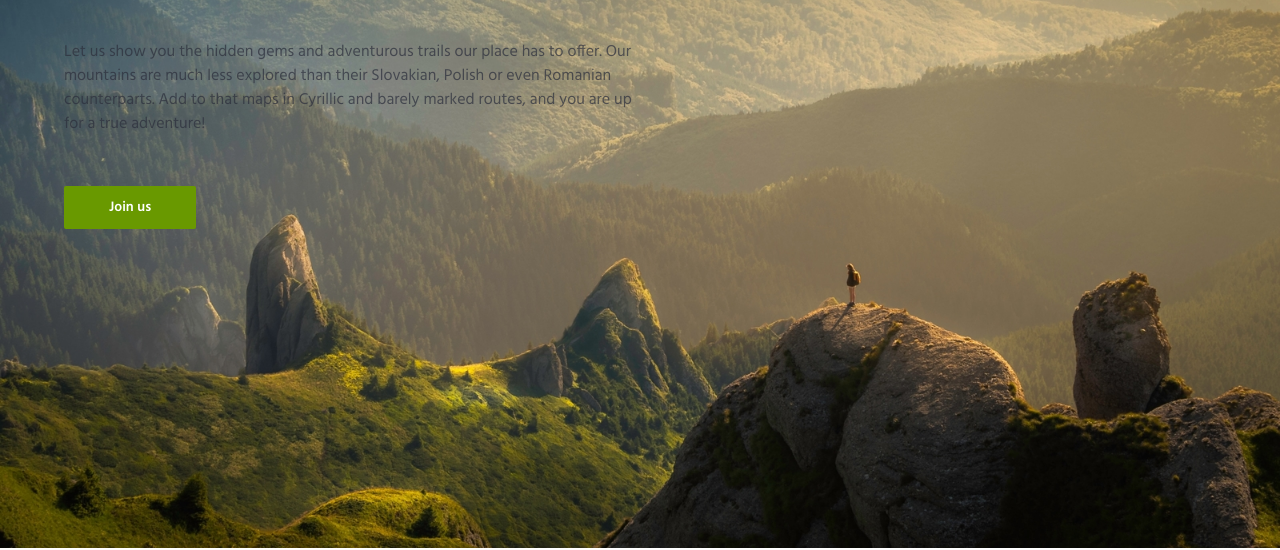
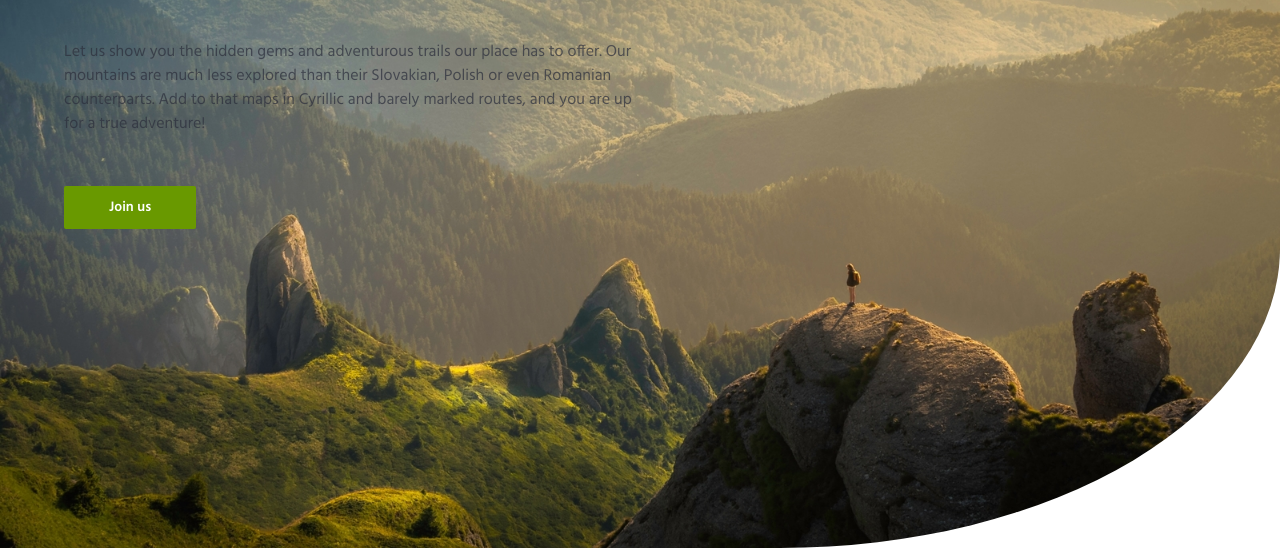
Before and after one commit to IrynaMukhina/FL-11, a plain HTML site: page FL11_HW3/homework/index.html in a window 1280 px wide. Shown: the part 252-802 px from the top of the page. Drawn offline with Linux system fonts and the light colour scheme; a web font is replaced by a local one.

Commit message:
add border radius

```diff
--- a/FL11_HW3/homework/scss/_main.scss
+++ b/FL11_HW3/homework/scss/_main.scss
@@ -59,6 +59,7 @@ body {
   height: 100vh;
   background-size: cover;
   background-position: center;
+  border-bottom-right-radius: 500px 300px;
   .header-wrap {
     margin: 0 auto;
     width: 90%;
@@ -97,12 +98,6 @@ body {
       @include joinButton;
     }
   }
-  // &::before {
-  //   content: '';
-  //   border-bottom: 200px solid $mainBackgroundColor;
-  //   border-left: 350px solid transparent;
-  //   position: absolute;
-  // }
 }
 .section {
   background-color: $mainBackgroundColor;
--- a/FL11_HW3/homework/scss/_variables1.scss
+++ b/FL11_HW3/homework/scss/_variables1.scss
@@ -8,5 +8,4 @@ $footerBackgroundColor: #21232e;
 $headerFontFamily: 'Source Sans Pro', sans-serif;
 $textFontFamily: 'Hind', sans-serif;
 $banerGradientColor: linear-gradient(to right, #65950e , #2e5dd4);
-
 $hoverButtonColor: lighten( $buttonColor, 20% );
--- a/FL11_HW3/homework/scss/_variables2.scss
+++ b/FL11_HW3/homework/scss/_variables2.scss
@@ -7,7 +7,5 @@ $cardBackgroundColor: #3b3f50;
 $footerBackgroundColor: #3b3f50;
 $headerFontFamily: 'Source Sans Pro', sans-serif;
 $textFontFamily: 'Fresca', sans-serif;
-$banerGradientColor: linear-gradient(to right, #dea405 , #942e51);;
-
-
+$banerGradientColor: linear-gradient(to right, #dea405 , #942e51);
 $hoverButtonColor: lighten( $buttonColor, 20% );
```
Also changed, not shown: FL11_HW3/homework/css/style1.css, FL11_HW3/homework/css/style2.css.
